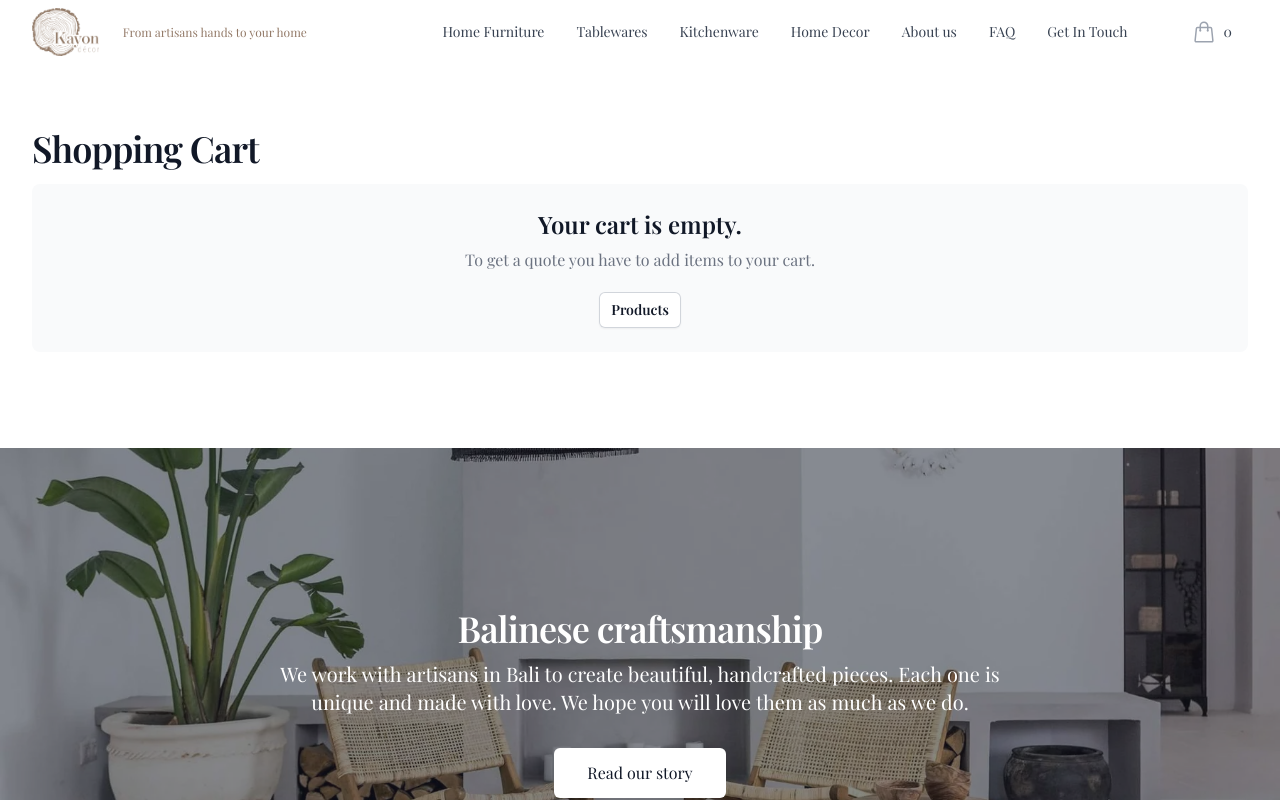
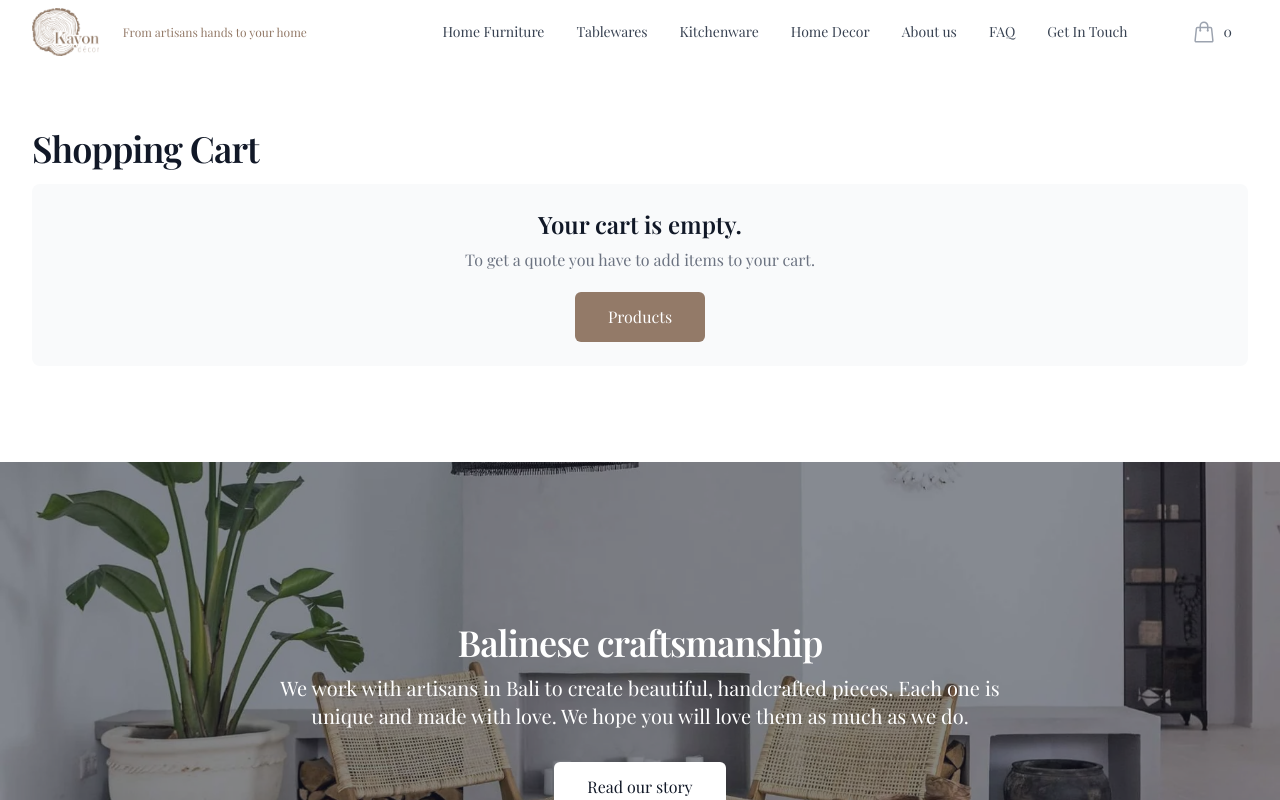
Before and after one commit to oorestisime/kayon-decor, a Next.js app: page /cart in a window 1280 px wide. Shown: the top 800 px of the page. Built offline with nearby package versions, Linux system fonts and the light colour scheme.

Commit message:
changed cart button

```diff
--- a/src/pages/cart.tsx
+++ b/src/pages/cart.tsx
@@ -196,7 +196,7 @@ function Cart() {
                 <Link href="/products">
                   <button
                     type="button"
-                    className="inline-flex items-center rounded-md bg-white px-3 py-2 text-sm font-semibold text-gray-900 shadow-sm ring-1 ring-inset ring-gray-300 hover:bg-gray-50"
+                    className="flex max-w-xs flex-1 items-center justify-center rounded-md border border-transparent bg-brown-primary px-8 py-3 text-base font-medium text-white hover:bg-brown-dark focus:outline-none focus:ring-2 focus:ring-brown-primary focus:ring-offset-2 focus:ring-offset-gray-50 sm:w-full"
                   >
                     Products
                   </button>
```
